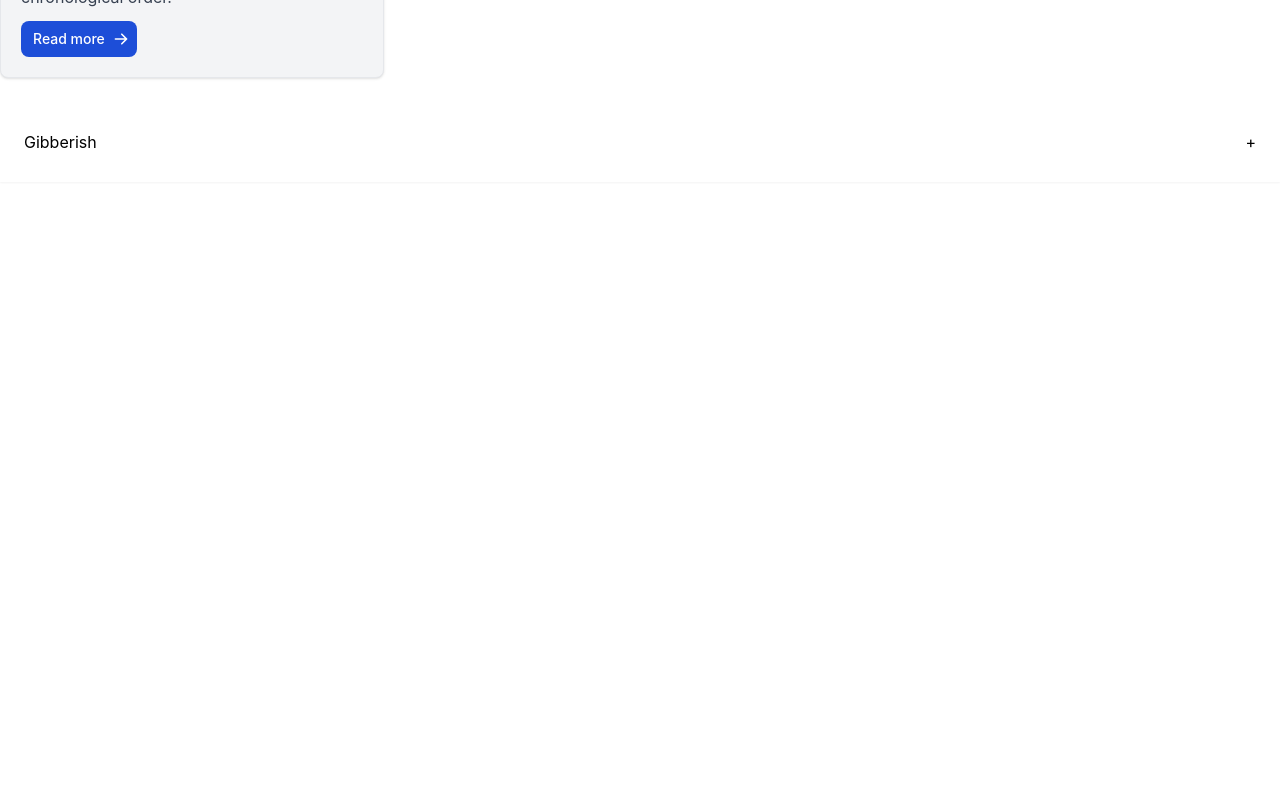
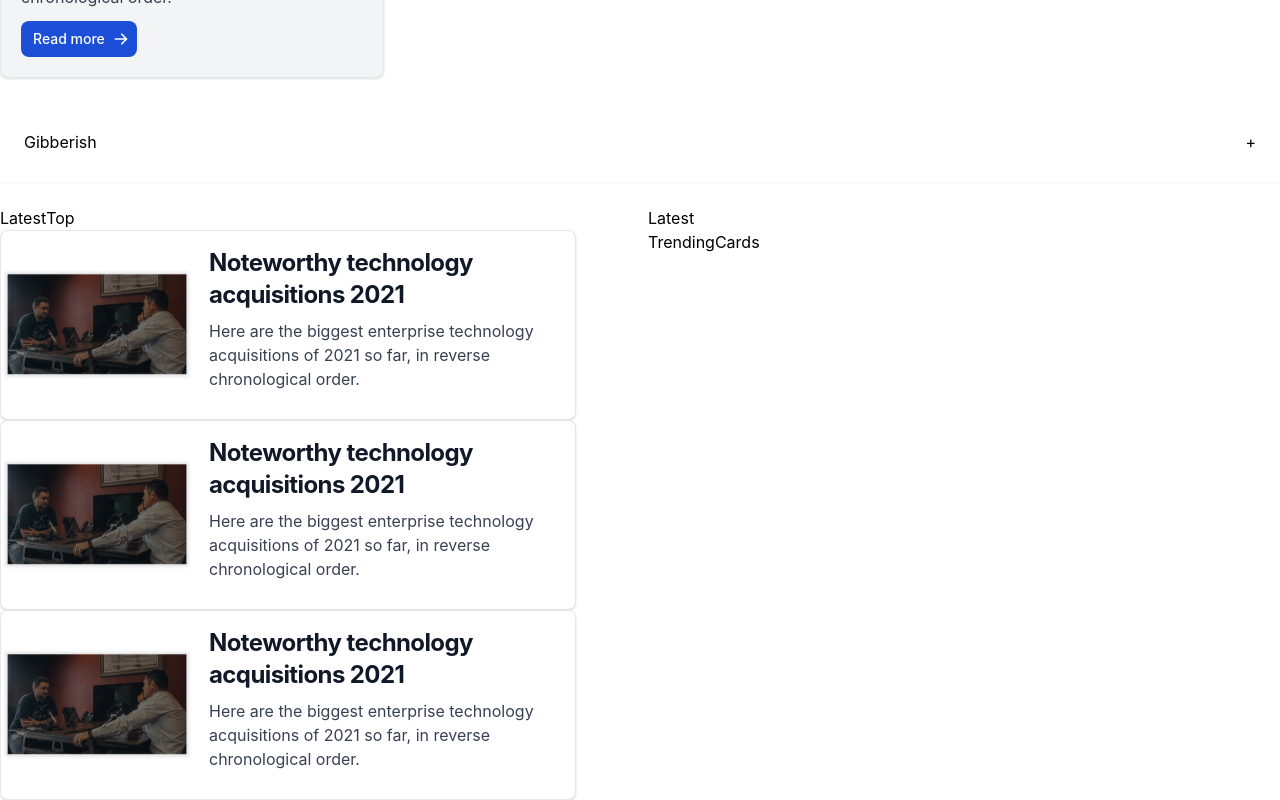
Before and after one commit to thecodermaniac/SpyderHack, a React (Create React App) app in the folder client/: page / in a window 1280 px wide. Shown: the part 491-1291 px from the top of the page. Before the commit the page ends 800 px from the top, so only its background shows below. Built offline with nearby package versions, Linux system fonts and the light colour scheme.

Commit message:
aritra side

```diff
--- a/client/src/App.js
+++ b/client/src/App.js
@@ -1,5 +1,6 @@
 import './App.css';
 import Accordian from './components/Accordian';
+import Blogs from './components/Blogs';
 import Card from './components/Card';
 import Modal from './components/Modal';
 
@@ -9,6 +10,7 @@ function App() {
       <Modal />
       <Card />
       <Accordian />
+      <Blogs />
     </>
   );
 }
--- /dev/null
+++ b/client/src/components/BlogCards.jsx
@@ -0,0 +1,29 @@
+import React from 'react'
+
+const BlogCards = () => {
+  return (
+    <div>
+      <a
+        href="#"
+        className="flex flex-col items-center bg-white border border-gray-200 rounded-lg shadow md:flex-row md:max-w-xl hover:bg-gray-100 dark:border-gray-700 dark:bg-gray-800 dark:hover:bg-gray-700"
+      >
+        <img
+          className="object-cover w-full rounded-t-lg h-96 md:h-auto md:w-48 md:rounded-none md:rounded-l-lg"
+          src="/images/hero-side.png"
+          alt=""
+        />
+        <div className="flex flex-col justify-between p-4 leading-normal">
+          <h5 className="mb-2 text-2xl font-bold tracking-tight text-gray-900 dark:text-white">
+            Noteworthy technology acquisitions 2021
+          </h5>
+          <p className="mb-3 font-normal text-gray-700 dark:text-gray-400">
+            Here are the biggest enterprise technology acquisitions of 2021 so
+            far, in reverse chronological order.
+          </p>
+        </div>
+      </a>
+    </div>
+  )
+}
+
+export default BlogCards
--- /dev/null
+++ b/client/src/components/Blogs.jsx
@@ -0,0 +1,29 @@
+import React from "react";
+import BlogCards from "./BlogCards";
+import TrendingCards from "./TrendingCards";
+
+const Blogs = () => {
+  return (
+    <div>
+      <div className="grid grid-cols-2 gap-4 ">
+        <div className="flex flex-col w-screen">
+          <div className="flex flex-row">
+            <div className="display inline-block">Latest</div>
+            <div className="display inline-block">Top</div>
+          </div>
+          <BlogCards />
+          <BlogCards />
+          <BlogCards />
+        </div>
+        <div className="flex flex-col w-1/3">
+          <div className="flex flex-row">
+            <div className="display inline-block">Latest</div>
+          </div>
+          <TrendingCards />
+        </div>
+      </div>
+    </div>
+  );
+};
+
+export default Blogs;
--- /dev/null
+++ b/client/src/components/TrendingCards.jsx
@@ -0,0 +1,9 @@
+import React from 'react'
+
+const TrendingCards = () => {
+  return (
+    <div>TrendingCards</div>
+  )
+}
+
+export default TrendingCards
```
Also changed, not shown: client/public/images/hero-side.png (added).
